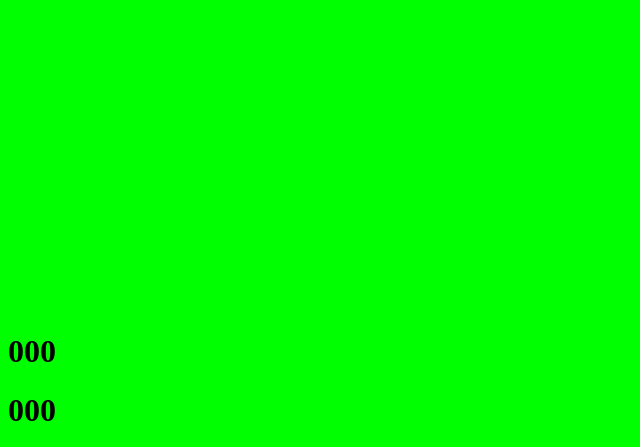
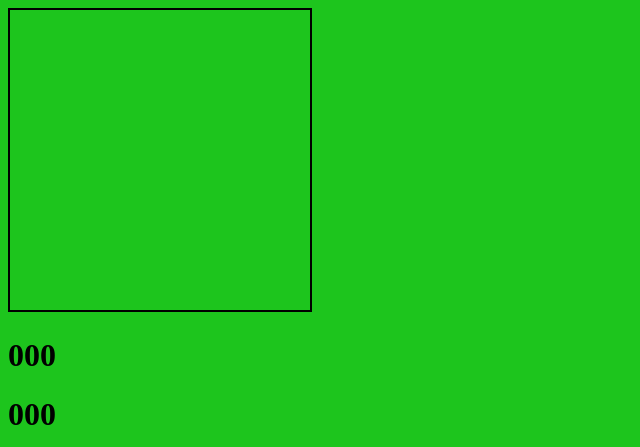
Before and after one commit to fortwoone/n2i-2025-retardaterre, a website: page www/snake.html in a window 1280 px wide. Shown: the top 447 px of the page, without its empty margins (0-640 px from the left). Drawn offline with Linux system fonts and the light colour scheme.

Commit message:
Feuille de style basique du CSS

```diff
--- a/assets/snake_style.css
+++ b/assets/snake_style.css
@@ -1,3 +1,7 @@
 body{
-    background-color: lime;
+    background-color: #1dc51d;
 }
+
+canvas{
+    border: 2px solid black;
+}
--- a/www/snake.html
+++ b/www/snake.html
@@ -4,7 +4,7 @@
     <meta charset="UTF-8">
     <title>Snake</title>
     <link rel="stylesheet" href="../assets/snake_style.css">
-    <script src="snake.js" defer></script>
+    <script src="../scripts/snake.js" defer></script>
 </head>
 <body>
     <div id="container">
```
